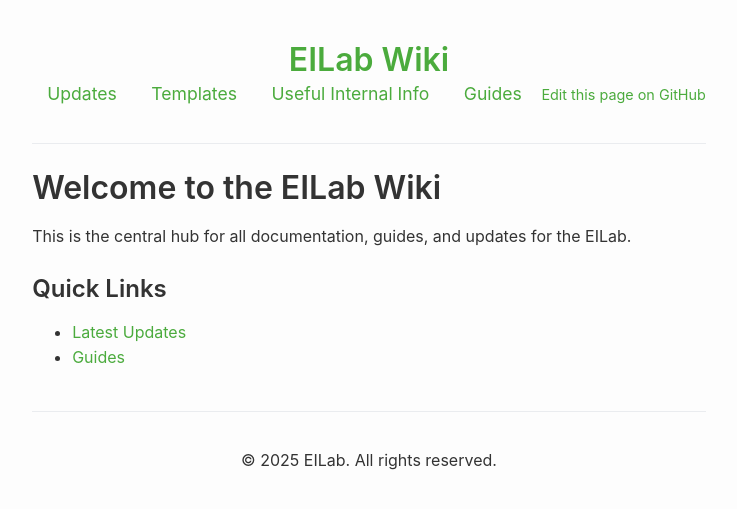
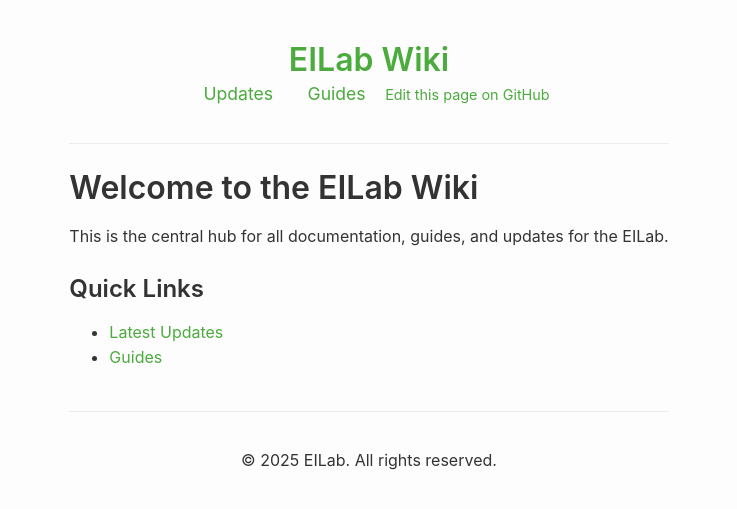
Before and after one commit to cadoraghese/demo_wiki_eilab, a Jekyll site: the page built from index.md, in a window 1280 px wide. Shown: the top 509 px of the page, without its empty margins (271-1008 px from the left). Built offline with Jekyll 4.4.1, drawn with Linux system fonts in a browser that asks for light colours.

Commit message:
Update header.html

```diff
--- a/_includes/header.html
+++ b/_includes/header.html
@@ -2,8 +2,8 @@
   <h1><a href="{{ "/" | relative_url }}">{{ site.title }}</a></h1>
   <nav>
     <a href="{{ "/Updates" | relative_url }}">Updates</a>
-    <a href="#">Templates</a>
-    <a href="#">Useful Internal Info</a>
+<!--     <a href="#">Templates</a>
+    <a href="#">Useful Internal Info</a> -->
     <a href="{{ "/Guides" | relative_url }}">Guides</a>
     <a class="edit-link" href="https://github.com/{{ site.organization }}{{ site.baseurl }}/edit/main/{{ page.path }}" target="_blank">Edit this page on GitHub</a>
   </nav>
```
